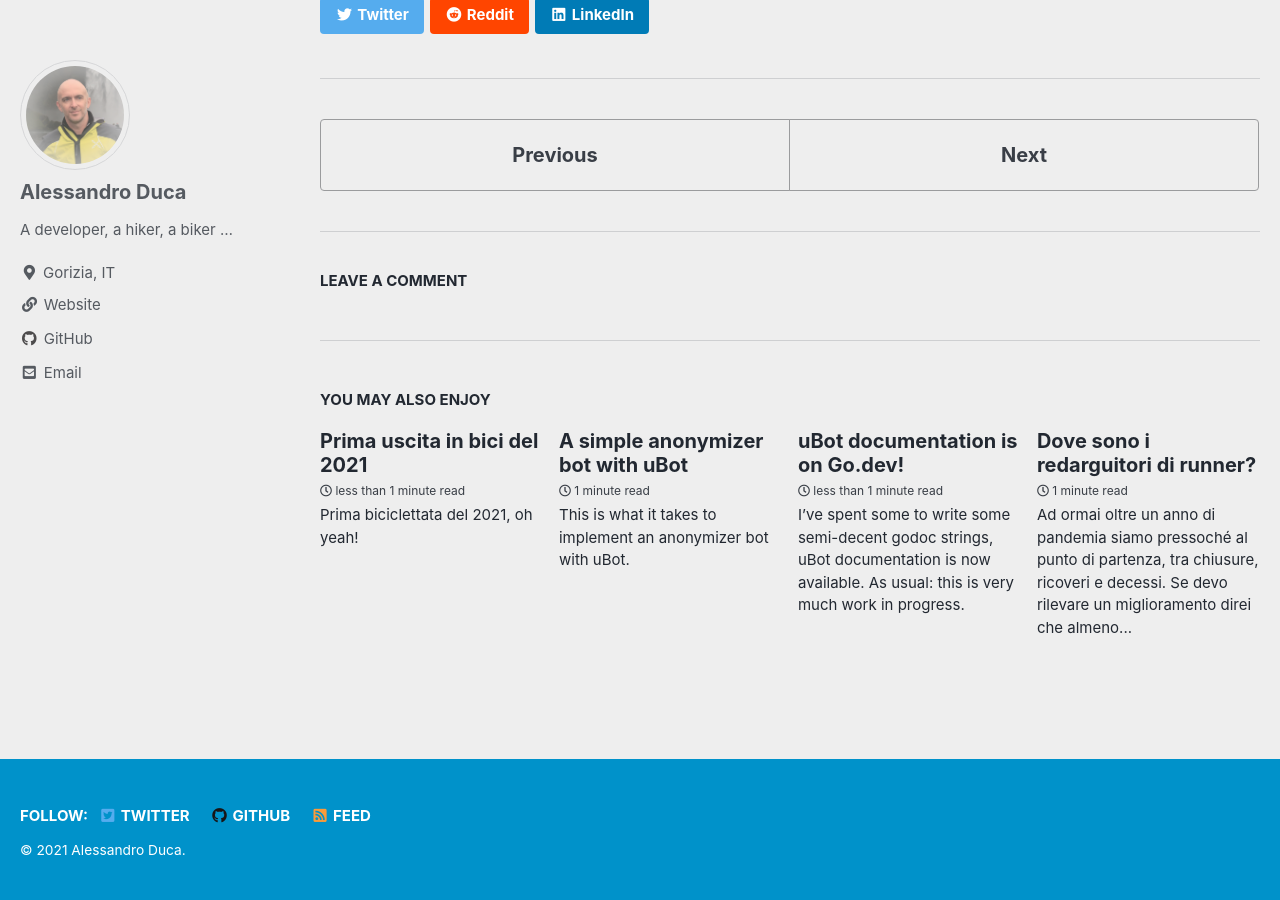
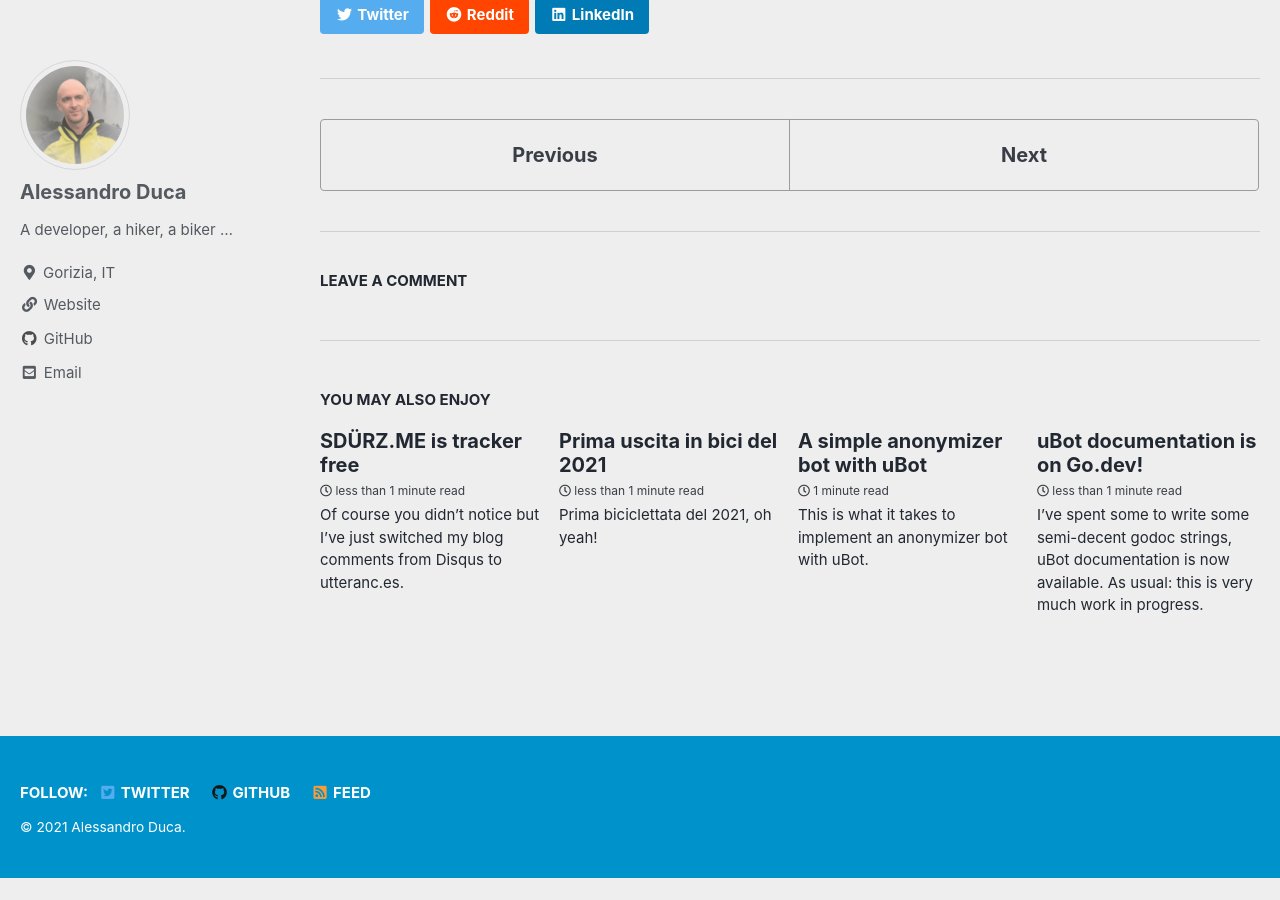
Before and after one commit to sdurz/sdurz-me, a Jekyll site: the page built from _posts/2021-04-18-ubot.md, in a window 1280 px wide and 900 px high, scrolled down 2348 px. Built offline with Jekyll 4.4.1, drawn with Linux system fonts in a browser that asks for light colours; cached includes are drawn as plain includes; comment, search, counter and statistics services are not loaded; after the commit the page ends 3226 px from its top, so only the background shows below that; some of the changed text lies outside the part shown.

Commit message:
trackerfree

```diff
--- /dev/null
+++ b/_posts/2021-04-30-sdurz-me-is-tracker-free.md
@@ -0,0 +1,11 @@
+---
+title: SDÜRZ.ME is tracker free
+category: blog
+tags: tracker privacy brave verified
+---
+
+Of course you didn't notice but I've just switched my blog comments from **Disqus** to [utteranc.es](https://utteranc.es/).
+
+Now SDÜRZ.ME is completely tracker free! :)
+
+![Image](/assets/images/trackerfree.png "Brave trackerfree snapshot")
```
Also changed, not shown: _posts/2021-04-18-ubot.md (+1 -2 lines), assets/images/trackerfree.png (added).
